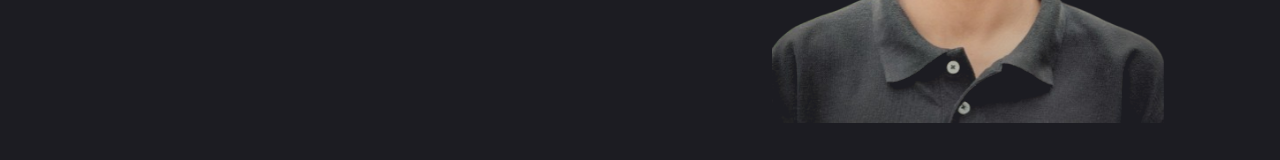
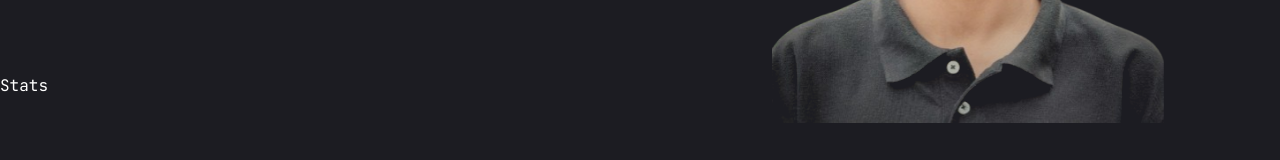
Before and after one commit to Besufekad-HAZ/My-Portfolio-Next, a Next.js app: page / in a window 1280 px wide. Shown: the part 596-756 px from the top of the page. Built offline with nearby package versions, Linux system fonts and the light colour scheme.

Commit message:
Add the stats component and start working on the stats page

```diff
--- a/app/page.tsx
+++ b/app/page.tsx
@@ -4,6 +4,7 @@ import { FiDownload } from "react-icons/fi";
 // components
 import Social from "@/components/Social";
 import Photo from "@/components/Photo";
+import Stats from "@/components/Stats";
 
 const Home = () => {
   return (
@@ -51,6 +52,7 @@ const Home = () => {
           </div>
         </div>
       </div>
+      <Stats />
     </section>
   );
 };
--- /dev/null
+++ b/components/Stats.tsx
@@ -0,0 +1,5 @@
+const Stats = () => {
+  return <div>Stats</div>;
+};
+
+export default Stats;
```
